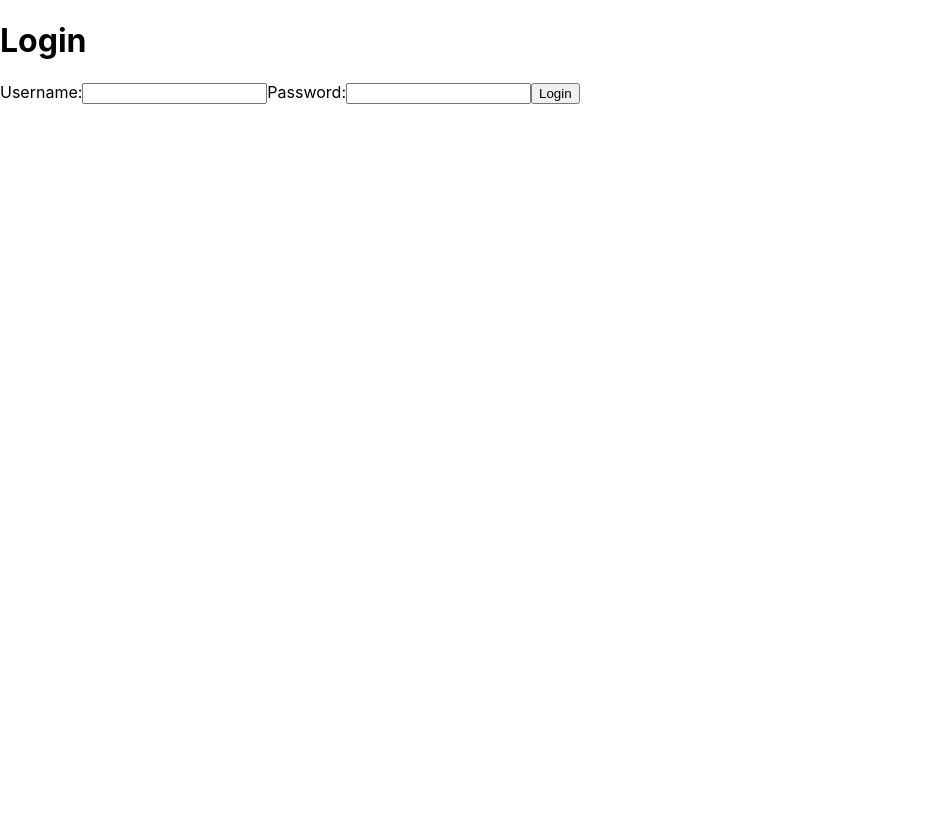
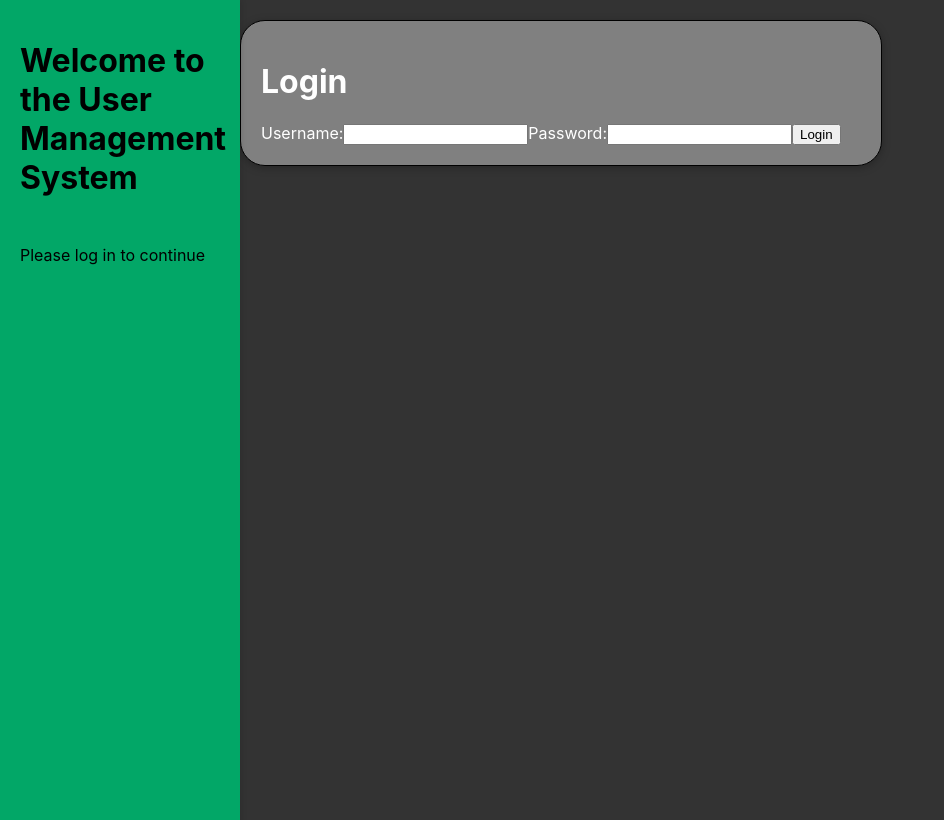
Before and after one commit to LeafhillYoshi/osaamisen-hallinta-prototype, a React (Create React App) app: page / in a window 1280 px wide. Shown: the whole page, without its empty margins (0-944 px from the left). Built offline with nearby package versions, Linux system fonts and the light colour scheme.

Commit message:
Added theming and a card component, cleaned  unneeded files.

```diff
--- a/src/App.css
+++ b/src/App.css
@@ -1,38 +1,33 @@
-.App {
-  text-align: center;
+html, body {
+  height: 100%;
+  margin: 0;
 }
 
-.App-logo {
-  height: 40vmin;
-  pointer-events: none;
+.sidebar {
+  position: fixed;
+  top: 0;
+  left: 0;
+  width: 200px;
+  height: 100%;
+  background-color: rgb(2, 167, 103);
+  padding: 20px;
+  box-shadow: 2px 0 5px rgba(0, 0, 0, 0.1);
+  display: flex;
+  flex-direction: column;
+  gap: 10px;
 }
 
-@media (prefers-reduced-motion: no-preference) {
-  .App-logo {
-    animation: App-logo-spin infinite 20s linear;
-  }
+.content {
+  margin-left: 220px;
+  padding: 20px;
+  width: calc(100% - 220px);
+  background-color: #333;
+  min-height: 100vh;
 }
 
-.App-header {
-  background-color: #282c34;
-  min-height: 100vh;
+.front-page {
   display: flex;
-  flex-direction: column;
+  justify-content: center;
   align-items: center;
-  justify-content: center;
-  font-size: calc(10px + 2vmin);
-  color: white;
+  height: 100vh;
 }
-
-.App-link {
-  color: #61dafb;
-}
-
-@keyframes App-logo-spin {
-  from {
-    transform: rotate(0deg);
-  }
-  to {
-    transform: rotate(360deg);
-  }
-}
--- a/src/App.js
+++ b/src/App.js
@@ -1,10 +1,11 @@
-import React, {useState} from 'react';
+import React, { useState } from 'react';
 import { BrowserRouter as Router, Route, Routes } from 'react-router-dom';
 import { Navigate } from "react-router-dom";
 import Login from './components/Login';
-//import LoggedIn from './components/LoggedIn';
 import AdminPanel from './components/panels/AdminPanel';
 import UserPanel from './components/panels/UserPanel';
+import Card from './components/UI/Card';
+import './App.css';
 
 const dummyPeople = [
   {
@@ -62,7 +63,18 @@ function App() {
             loggedInUser ? (
               <Navigate to={loggedInUser.isAdmin ? "/admin" : "/user"} />
             ) : (
+              <div className="front-page">
+                <div className="sidebar">
+                  <h1>Welcome to the User Management System</h1>
+                  <p>Please log in to continue</p>
+                </div>
+                <div className="content">
+                  <Card className="login-card">
                     <Login onLogin={handleLogin} />
+                  </Card>
+                </div>
+              </div>
+
             )
           }
         />
--- /dev/null
+++ b/src/components/UI/Card.css
@@ -0,0 +1,30 @@
+.card-container {
+    display: flex;
+    flex-direction: column;
+    align-items: center;
+    gap: 5px;
+}
+
+.card {
+    border: 1px solid black;
+    border-radius: 25px;
+    box-shadow: 0 2px 8px rgba(0, 0, 0, 0.26);
+    padding: 20px;
+    margin: 20px 0;
+    background-color: #808080;
+    color: white;
+    max-width: 600px;
+    width: 100%;
+}
+
+.card-content {
+    flex-grow: 1;
+
+}
+
+.card-buttons {
+    display: flex;
+    flex-direction: row;
+    gap: 10px;
+    justify-content: flex-end;
+}
--- /dev/null
+++ b/src/components/UI/Card.js
@@ -0,0 +1,10 @@
+import React from "react";
+import "./Card.css";
+
+const Card = (props) => {
+    const classes = 'card ' + props.className;
+
+    return <div className={classes}>{props.children}</div>
+}
+
+export default Card;
--- /dev/null
+++ b/src/components/panels/AdminPanel.css
@@ -0,0 +1,35 @@
+html, body {
+    height: 100%;
+    margin: 0;
+}
+
+.admin-panel {
+    display: flex;
+}
+
+.sidebar {
+    position: fixed;
+    top: 0;
+    left: 0;
+    width: 200px;
+    height: 100%;
+    background-color: rgb(2, 167, 103);
+    padding: 20px;
+    box-shadow: 2px 0 5px rgba(0, 0, 0, 0.1);
+    display: flex;
+    flex-direction: column;
+    gap: 10px;
+}
+
+.content {
+    margin-left: 220px;
+    padding: 20px;
+    width: calc(100% - 220px);
+    background-color: #333;
+    min-height: 100vh;
+}
+
+.user-info {
+    display: flex;
+    flex-direction: column;
+}
--- a/src/components/panels/AdminPanel.js
+++ b/src/components/panels/AdminPanel.js
@@ -1,7 +1,9 @@
-import React, {useState} from "react";
+import React, { useState } from "react";
+import Card from "../UI/Card";
 import jsPDF from "jspdf";
+import "./AdminPanel.css";
 
-const AdminPanel = ({users}) => {
+const AdminPanel = ({ users, updateUser, onLogout }) => {
     const [search, setSearch] = useState("");
     const [filterCriteria, setFilterCriteria] = useState("All");
     const [selectedUsers, setSelectedUsers] = useState([]);
@@ -62,7 +64,8 @@ const AdminPanel = ({users}) => {
     };
 
     return (
-        <div>
+        <div className="admin-panel">
+            <div className="sidebar">
                 <h1>Admin Panel</h1>
                 <input type="text" placeholder="Search..." value={search} onChange={handleSearch} />
                 <select onChange={(e) => setFilterCriteria(e.target.value)}>
@@ -71,17 +74,20 @@ const AdminPanel = ({users}) => {
                     <option value="certifications">Certifications</option>
                     <option value="yearsWorked">Years Worked</option>
                 </select>
-            <ul>
+                <button onClick={() => setSelectedUsers(users)}>Select All Users</button>
+                <button onClick={() => setSelectedUsers([])}>Clear Selected Users</button>
+                <button onClick={printAllCVs}>Print Selected CVs</button>
+                <button onClick={onLogout}>Log out</button>
+            </div>
+            <div className="content">
+                <div className="card-container">
                     {users.filter(handleFilter).map((user) => (
+                        <Card key={user.id} className="user-card">
+                            <div className="card-content">
                                 <li key={user.id}>
                                     {user.name}
-                        <button onClick={() => printCV(user)}>Print CV</button>
-                        <button onClick={() => editUser(user)}>Edit</button>
-                        <button onClick={() => toggleUserInfo(user.id)}>
-                            {visibleUserId === user.id ? "Hide User Information" : "Show User Information"}
-                        </button>
                                     {visibleUserId === user.id && (
-                            <div>
+                                        <div className="user-info">
                                             <p><strong>Technologies:</strong> {user.technologies.join(", ")}</p>
                                             <p><strong>Certifications:</strong> {user.certifications.join(", ")}</p>
                                             <p><strong>Years Worked:</strong> {user.yearsWorked}</p>
@@ -96,9 +102,18 @@ const AdminPanel = ({users}) => {
                                         }}
                                     />
                                 </li>
+                            </div>
+                            <div className="card-buttons">
+                                <button onClick={() => toggleUserInfo(user.id)}>
+                                    {visibleUserId === user.id ? "Hide User Information" : "Show User Information"}
+                                </button>
+                                <button onClick={() => editUser(user)}>Edit</button>
+                                <button onClick={() => printCV(user)}>Print CV</button>
+                            </div>
+                        </Card>
                     ))}
-            </ul>
-            <button onClick={printAllCVs}>Print Selected CVs</button>
+                </div>
+            </div>
         </div>
     )
 };
--- /dev/null
+++ b/src/components/panels/UserPanel.css
@@ -0,0 +1,30 @@
+html, body {
+    height: 100%;
+    margin: 0;
+}
+
+.user-panel {
+    display: flex;
+}
+
+.sidebar {
+    position: fixed;
+    top: 0;
+    left: 0;
+    width: 200px;
+    height: 100%;
+    background-color: rgb(2, 167, 103);
+    padding: 20px;
+    box-shadow: 2px 0 5px rgba(0, 0, 0, 0.1);
+    display: flex;
+    flex-direction: column;
+    gap: 10px;
+}
+
+.content {
+    margin-left: 230px;
+    padding: 20px;
+    width: calc(100% - 220px);
+    background-color: #333;
+    min-height: 100vh;
+}
--- a/src/components/panels/UserPanel.js
+++ b/src/components/panels/UserPanel.js
@@ -1,5 +1,7 @@
 import React from 'react';
 import { jsPDF } from 'jspdf';
+import Card from '../UI/Card';
+import './UserPanel.css';
 
 const UserPanel = ({ user, updateUser, onLogout }) => {
     const technologies = user.technologies || [];
@@ -7,7 +9,7 @@ const UserPanel = ({ user, updateUser, onLogout }) => {
     const yearsWorked = user.yearsWorked || 0;
 
     const handleEdit = (field, value) => {
-        updateUser({...user, [field]: value});
+        updateUser({ ...user, [field]: value });
     };
 
     const printCV = () => {
@@ -20,9 +22,15 @@ const UserPanel = ({ user, updateUser, onLogout }) => {
     };
 
     return (
-        <div>
+        <div className="user-panel">
+            <div className="sidebar">
                 <h1>User Panel</h1>
                 <p>Name: {user.name}</p>
+                <button onClick={printCV}>Print CV</button>
+                <button onClick={onLogout}>Log Off</button>
+            </div>
+            <div className="content">
+                <Card className="user-card">
                     <h2>Your Profile</h2>
                     <p><strong>Technologies:</strong> {technologies.join(", ") || "No technologies listed"}</p>
                     <p><strong>Certifications:</strong> {certifications.join(", ") || "No certifications listed"}</p>
@@ -66,8 +74,8 @@ const UserPanel = ({ user, updateUser, onLogout }) => {
                     >
                         Edit Years Worked
                     </button>
-            <button onClick={printCV}>Print CV</button>
-            <button onClick={onLogout}>Log Off</button>
+                </Card>
+            </div>
         </div>
     );
 };
```
Also changed, not shown: src/components/LoggedIn.js (deleted, +0 -12 lines), src/components/LoggedIn.css (deleted), 1 other file (tests, documents, lock files or other folders). Lines whose indentation alone changed are shown as unchanged.
